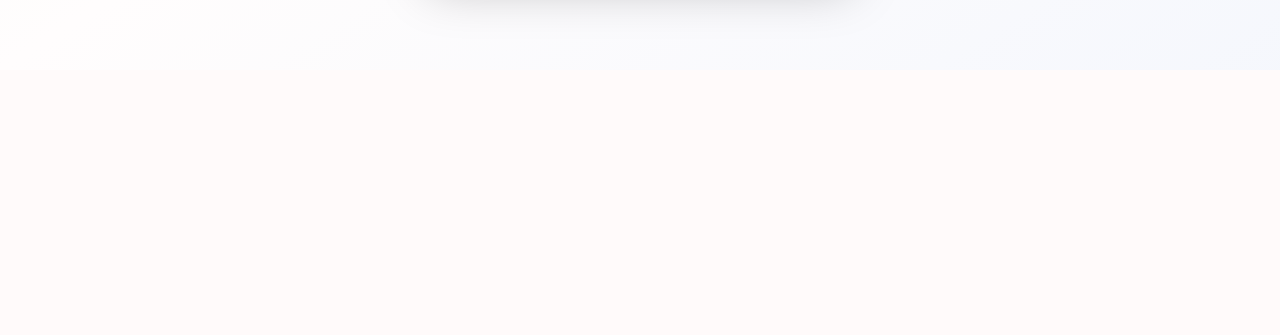
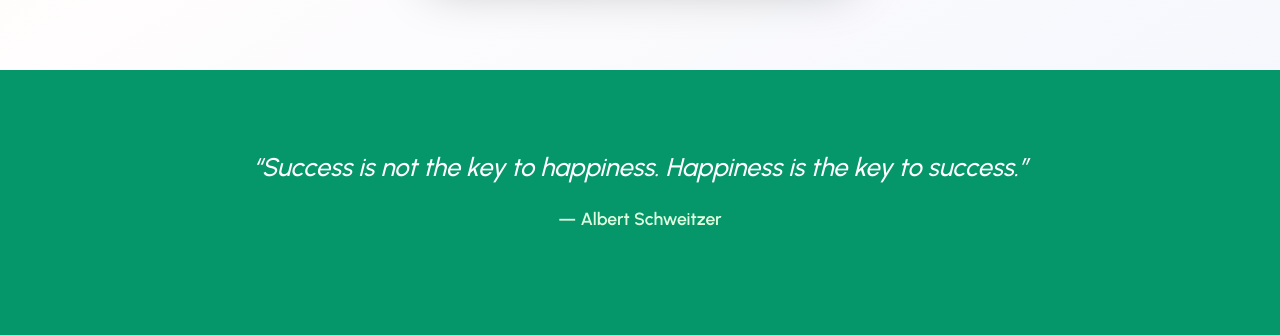
Before and after one commit to vipulsc/projekt-harmy, a Next.js app: page / in a window 1280 px wide. Shown: the part 2456-2791 px from the top of the page. Before the commit the page ends 2526 px from the top, so only its background shows below. Built offline with nearby package versions, Linux system fonts and the light colour scheme; no server answers; a web font is replaced by a local one.

Commit message:
footer-added

```diff
--- a/app/layout.tsx
+++ b/app/layout.tsx
@@ -7,6 +7,7 @@ import RouteLoader from "@/components/common/RouteLoader";
 import { Navbar } from "@/components/common/Navbar";
 import { ClerkProvider } from "@clerk/nextjs";
 import { neobrutalism } from "@clerk/themes";
+import Footer from "@/components/common/Footer";
 
 export const metadata: Metadata = {
   title: "harmY",
@@ -29,6 +30,7 @@ export default function RootLayout({
           <RouteLoader />
           <Navbar />
           <Suspense fallback={<Loader />}>{children}</Suspense>
+          <Footer />
         </body>
       </html>
     </ClerkProvider>
--- a/app/page.tsx
+++ b/app/page.tsx
@@ -2,6 +2,7 @@ import Hero from "@/components/Hero";
 import Section from "@/components/Feature";
 import LogoStrip from "@/components/LogoStrip";
 import Price from "@/components/Price";
+import FinishQuote from "@/components/FinishQuote";
 export default function Home() {
   return (
     <div>
@@ -9,6 +10,7 @@ export default function Home() {
       <LogoStrip />
       <Section />
       <Price />
+      <FinishQuote />
     </div>
   );
 }
--- /dev/null
+++ b/components/FinishQuote.tsx
@@ -0,0 +1,96 @@
+"use client";
+import React, { useState, useEffect } from "react";
+
+const quotes = [
+  {
+    text: "The only way to do great work is to love what you do.",
+    author: "Steve Jobs",
+  },
+  {
+    text: "Success is not the key to happiness. Happiness is the key to success.",
+    author: "Albert Schweitzer",
+  },
+  {
+    text: "Innovation distinguishes between a leader and a follower.",
+    author: "Steve Jobs",
+  },
+  {
+    text: "The best way to predict the future is to invent it.",
+    author: "Alan Kay",
+  },
+  {
+    text: "Don`t watch the clock; do what it does. Keep going.",
+    author: "Sam Levenson",
+  },
+  {
+    text: "Creativity is intelligence having fun.",
+    author: "Albert Einstein",
+  },
+];
+
+function getRandomIndex(exclude: number) {
+  let idx = Math.floor(Math.random() * quotes.length);
+  while (idx === exclude && quotes.length > 1) {
+    idx = Math.floor(Math.random() * quotes.length);
+  }
+  return idx;
+}
+
+const FinishQuote: React.FC = () => {
+  const [index, setIndex] = useState(0);
+
+  useEffect(() => {
+    setIndex(getRandomIndex(0));
+    const interval = setInterval(() => {
+      setIndex((prev) => getRandomIndex(prev));
+    }, 5000);
+    return () => clearInterval(interval);
+  }, []);
+
+  const quote = quotes[index];
+
+  return (
+    <div
+      style={{
+        height: "240px",
+        display: "flex",
+        flexDirection: "column",
+        alignItems: "center",
+        justifyContent: "center",
+        width: "100%",
+        padding: "0",
+        background: "var(--btn-primary-bg, #059669)",
+        borderRadius: 0,
+        boxShadow: "none",
+        margin: 0,
+      }}
+    >
+      <div
+        style={{
+          fontSize: "1.6rem",
+          fontWeight: 500,
+          fontStyle: "italic",
+          color: "#fff",
+          marginBottom: "1.2rem",
+          textAlign: "center",
+          width: "100%",
+        }}
+      >
+        “{quote.text}”
+      </div>
+      <div
+        style={{
+          fontWeight: 600,
+          color: "#e0ffe0",
+          fontSize: "1.1rem",
+          textAlign: "center",
+          width: "100%",
+        }}
+      >
+        — {quote.author}
+      </div>
+    </div>
+  );
+};
+
+export default FinishQuote;
--- /dev/null
+++ b/components/common/Footer.tsx
@@ -0,0 +1,117 @@
+"use client";
+import { FaXTwitter, FaLinkedinIn, FaGithub } from "react-icons/fa6";
+import Link from "next/link";
+import { useEffect, useState } from "react";
+
+function LiveClock() {
+  const [time, setTime] = useState("");
+  useEffect(() => {
+    function update() {
+      const now = new Date();
+      setTime(
+        now.toLocaleTimeString([], {
+          hour: "2-digit",
+          minute: "2-digit",
+          second: "2-digit",
+        })
+      );
+    }
+    update();
+    const interval = setInterval(update, 1000);
+    return () => clearInterval(interval);
+  }, []);
+  return (
+    <div className="text-xs md:text-sm font-mono bg-black/30 rounded px-3 py-1 text-yellow-200 border border-yellow-400 whitespace-nowrap shadow-lg">
+      Local Time: {time}
+    </div>
+  );
+}
+
+export default function Footer() {
+  return (
+    <footer className="relative bg-[var(--btn-primary-bg,#059669)] text-white text-sm w-full">
+      <div className="max-w-6xl mx-auto flex flex-col md:flex-row items-center md:items-start justify-between gap-6 px-4 py-6">
+        <div className="flex flex-col items-center md:items-start gap-2 w-full md:w-auto">
+          <span className="font-extrabold text-2xl tracking-tight">harmY</span>
+          <span className="text-xs text-emerald-100 max-w-xs text-center md:text-left">
+            Modern HR platform for teams who care about people and progress.
+          </span>
+          <div className="flex gap-3 mt-2">
+            <Link
+              href="https://twitter.com/vipulsc1"
+              aria-label="Twitter"
+              className="hover:text-emerald-200 transition"
+            >
+              <FaXTwitter className="w-5 h-5" />
+            </Link>
+            <Link
+              href="https://linkedin.com/in/vipulsingh14"
+              aria-label="LinkedIn"
+              className="hover:text-emerald-200 transition"
+            >
+              <FaLinkedinIn className="w-5 h-5" />
+            </Link>
+            <Link
+              href="https://github.com/vipulsc"
+              aria-label="GitHub"
+              className="hover:text-emerald-200 transition"
+            >
+              <FaGithub className="w-5 h-5" />
+            </Link>
+          </div>
+        </div>
+        <div className="flex flex-row  gap-6 w-full md:w-auto justify-center md:justify-end items-center">
+          <div>
+            <div className="font-semibold mb-1">Product</div>
+            <ul className="space-y-1">
+              <li>
+                <Link href="/dashboard" className="hover:underline">
+                  Dashboard
+                </Link>
+              </li>
+              <li>
+                <Link href="/analytics" className="hover:underline">
+                  Analytics
+                </Link>
+              </li>
+              <li>
+                <Link href="/bookmark" className="hover:underline">
+                  Bookmarks
+                </Link>
+              </li>
+            </ul>
+          </div>
+          <div>
+            <div className="font-semibold mb-1">Company</div>
+            <ul className="space-y-1">
+              <li>
+                <a href="mailto:support@harmy.app" className="hover:underline">
+                  Contact
+                </a>
+              </li>
+              <li>
+                <Link href="/about" className="hover:underline">
+                  About
+                </Link>
+              </li>
+              <li>
+                <span className="text-emerald-100 font-semibold">
+                  We are hiring!
+                </span>
+              </li>
+            </ul>
+          </div>
+        </div>
+      </div>
+      <div className="text-center text-xs text-emerald-100 py-2 border-t border-emerald-700/40">
+        © {new Date().getFullYear()} harmY. All rights reserved.
+      </div>
+      <div className="text-center text-base py-2 font-extrabold text-yellow-400   bg-black">
+        Made with Love and Effort by Vipul
+      </div>
+      <div className="absolute right-4 bottom-2 z-10">
+        <LiveClock />
+      </div>
+    </footer>
+  );
+}
```
